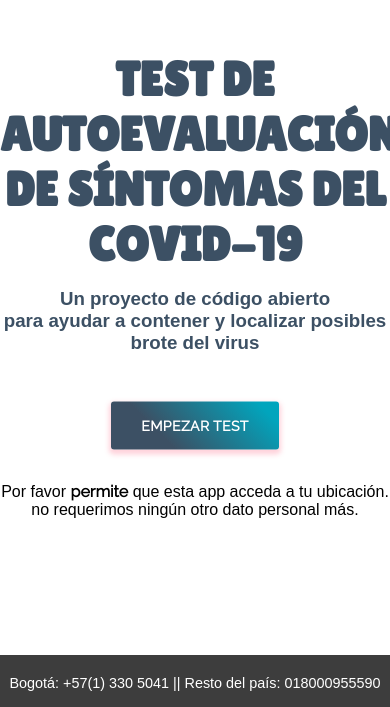
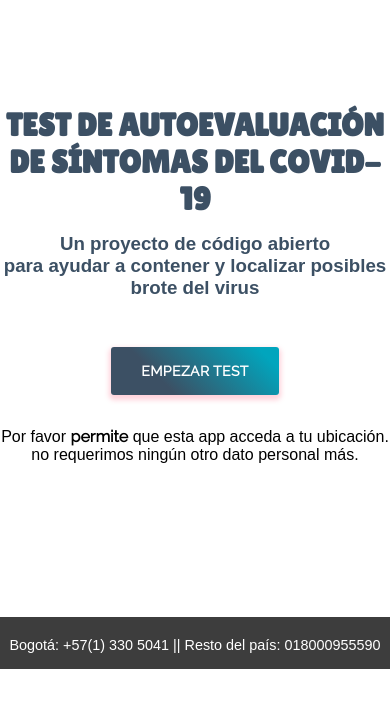
Before and after one commit to ninjasweb/Covid19Map, a React app: page / in a window 390 px wide. Shown: the part 137-844 px from the top of the page. Built offline with nearby package versions, Linux system fonts and the light colour scheme; a web font is replaced by a local one.

Commit message:
Ajustando Estilos
Solucionando problema del Footer

```diff
--- a/src/assets/style.css
+++ b/src/assets/style.css
@@ -96,7 +96,7 @@ p {
 }
 
 .questionBox:last-child {
-    margin-bottom: 8%;
+    margin-bottom: 5%;
 }
 
 .questionBox:first-child {
@@ -187,38 +187,58 @@ p {
   box-shadow: 0px 2px 10px rgba(60, 40, 92, 0.8);
 }
 
+
+
+/*Footer*/
 .footer {
   background-color: #3d3d3d;
   width: 100%;
   height: 2rem;
   text-align: center;
   color: #fff;
-  display: block;
-  position:absolute;
+  display: inline-block;
+  position: relative;
   left:0;
   bottom:0;
   right:0;
   padding-top: 20px;
-  margin-top: 20px;
   font-size: 0.9em;
+  margin: 0;
+  top: 50%;
+  -ms-transform: translateY(-50%);
+  transform: translateY(-50%);
 }
 
 .footer p {
   font-family: Arial, Helvetica, sans-serif;
 }
 
+/*Inicio App*/
+
 .inicio {
   width: 100%;
-  position: absolute;
+  position: relative;
+  display: block;
   margin: 0;
   top: 50%;
   -ms-transform: translateY(-50%);
   transform: translateY(-50%);
+
 }
+
+
+
 .titulo1 {
   color: #3c5064;
   font-size: 3rem;
 }
+
+@media screen and (max-width: 767px) {
+  .titulo1 {
+    font-size: 2rem;
+  }
+}
+
 
 .subtitulo {
   color: #3c5064;
--- a/src/index.js
+++ b/src/index.js
@@ -165,7 +165,6 @@ class CovidTest extends Component {
 	render() {
 		return (
 			<Fragment>
-			<div className="content">
 
 			<div className="container">
 				{this.state.inicio === false ? (<Inicio
@@ -184,16 +183,12 @@ class CovidTest extends Component {
 
 				{this.state.responses === 8 ? (<Result score={this.state.score} playAgain={this.playAgain} publicarSintomas={this.publicarSintomas} lat={this.state.lat} lon={this.state.lon} latlon={this.state.latlon} showMap={this.showMap} />) : null}
 
-
+			<Footer/>
 			</div>
 
 
 
 
-
-			</div>
-
-			<Footer/>
 
 
 
```
